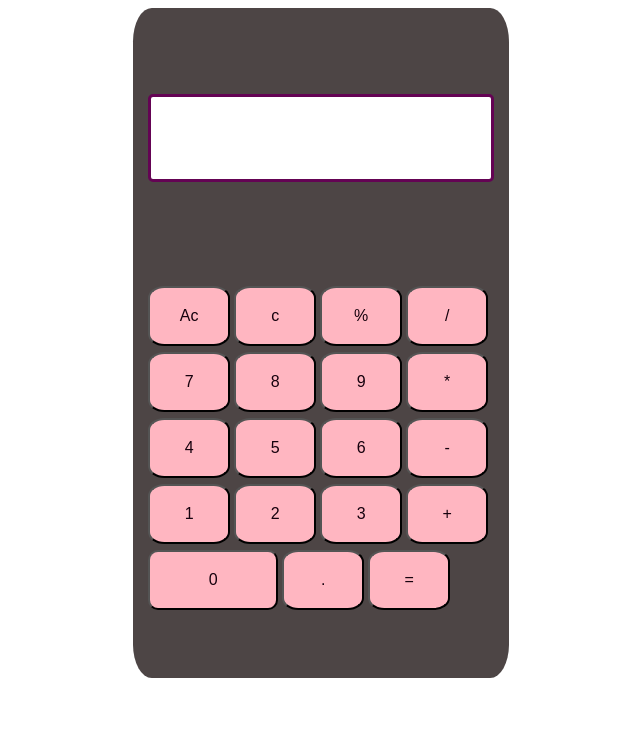
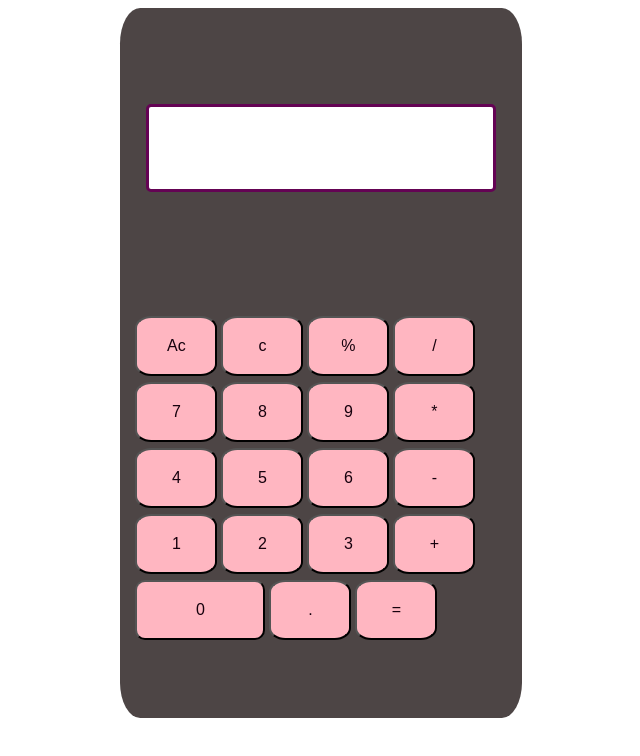
Before and after one commit to kiranmaigk123/calcalator, a plain HTML site: page index.html in a window 1280 px wide. Shown: the whole page, without its empty margins (327-967 px from the left). Drawn offline with Linux system fonts and the light colour scheme.

Commit message:
Update index.html

```diff
--- a/index.html
+++ b/index.html
@@ -10,8 +10,8 @@
             height: 100vh;
         }
         #calci{
-            height: 80%;
-           width: 27%;
+            height: 85%;
+           width: 29%;
            background-color: rgba(12, 0, 0, 0.728);
            border-radius: 5%;
            display: flex;
```
